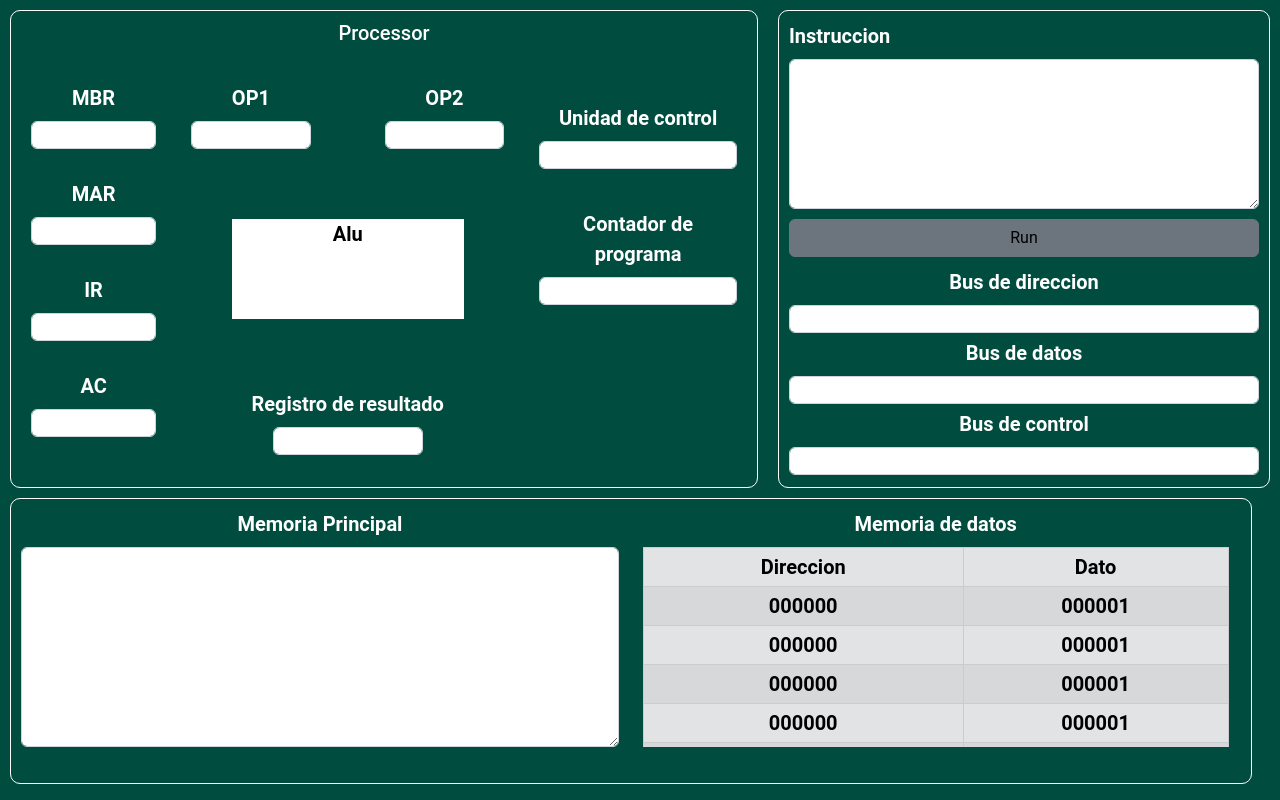
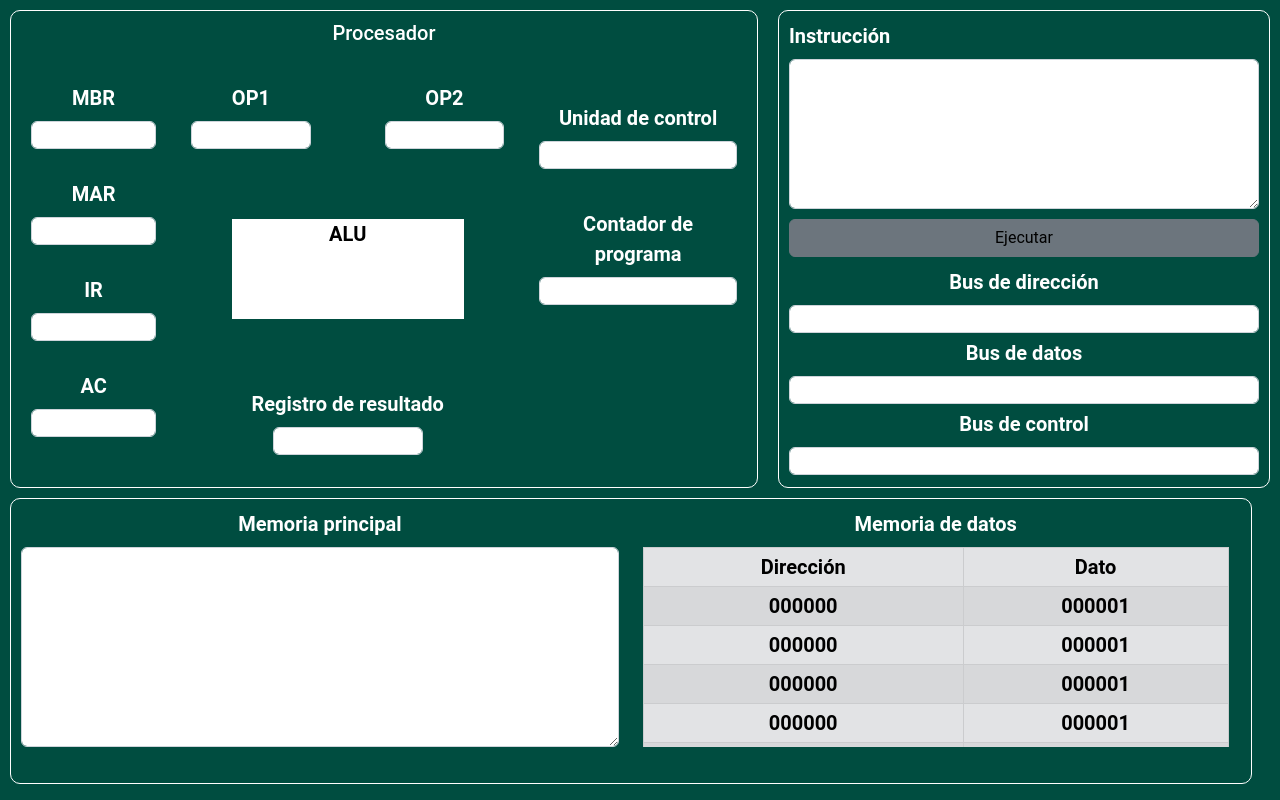
Before and after one commit to lorena1211/arquitecturaReact, a React (Vite) app in the folder src/renderer/: page / in a window 1280 px wide. Built offline with nearby package versions, Linux system fonts and the light colour scheme.

Commit message:
Modificación texto en la interfaz

```diff
--- a/src/renderer/src/components/Buses/Buses.jsx
+++ b/src/renderer/src/components/Buses/Buses.jsx
@@ -9,7 +9,7 @@ export function Buses() {
   return (
     <div className="buses_container">
       <Form.Group className="bus_container">
-        <Form.Label>Bus de direccion</Form.Label>
+        <Form.Label>Bus de dirección</Form.Label>
         <Form.Control type="text" />
       </Form.Group>
       <Form.Group className="bus_container">
--- a/src/renderer/src/components/Memories/Memories.jsx
+++ b/src/renderer/src/components/Memories/Memories.jsx
@@ -10,7 +10,7 @@ export function Memories() {
     <Row>
       <Col>
         <Form.Group className="principal-memory-container">
-          <Form.Label>Memoria Principal</Form.Label>
+          <Form.Label>Memoria principal</Form.Label>
           <Form.Control className="principal-memory" as="textarea" />
         </Form.Group>
       </Col>
@@ -21,7 +21,7 @@ export function Memories() {
             <Table striped bordered hover variant="secondary" size="sm">
               <thead>
                 <tr>
-                  <th>Direccion</th>
+                  <th>Dirección</th>
                   <th>Dato</th>
                 </tr>
               </thead>
--- a/src/renderer/src/components/Processor/Processor.jsx
+++ b/src/renderer/src/components/Processor/Processor.jsx
@@ -9,7 +9,7 @@ import './Processor.css'
 export function Processor() {
   return (
     <>
-      <h5>Processor</h5>
+      <h5>Procesador</h5>
       <div className="processor-container">
         {/* Seccion de memorias */}
         <div className="memories">
@@ -47,7 +47,7 @@ export function Processor() {
             </Col>
           </Row>
           <Row className="alu-container">
-            <div className="alu-figure">Alu</div>
+            <div className="alu-figure">ALU</div>
           </Row>
           <Row>
             <Form.Group className="result-record">
--- a/src/renderer/src/layout/LayoutProcessesor/LayoutProcessesor.jsx
+++ b/src/renderer/src/layout/LayoutProcessesor/LayoutProcessesor.jsx
@@ -33,7 +33,7 @@ export function LayoutProcessesor() {
         <div className="instruccions">
           <Form onSubmit={onSubmitInstruccions}>
             <Form.Group>
-              <Form.Label>Instruccion</Form.Label>
+              <Form.Label>Instrucción</Form.Label>
               <Form.Control
                 name="txtInstruccions"
                 className="instruccions-area"
@@ -42,7 +42,7 @@ export function LayoutProcessesor() {
               />
             </Form.Group>
             <Button type="submit" variant="secondary" className="run">
-              Run
+              Ejecutar
             </Button>
           </Form>
           <Buses />
```
